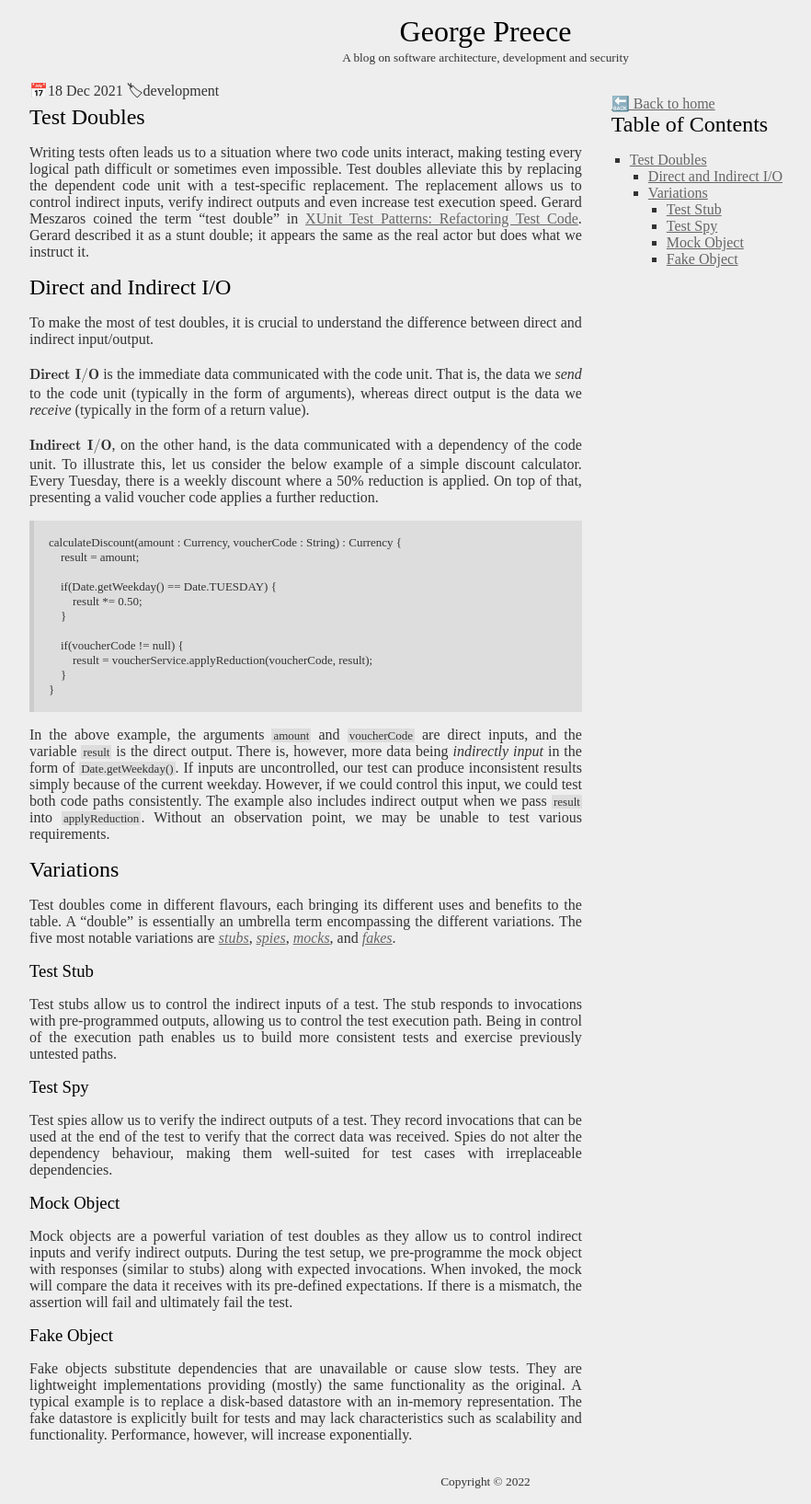
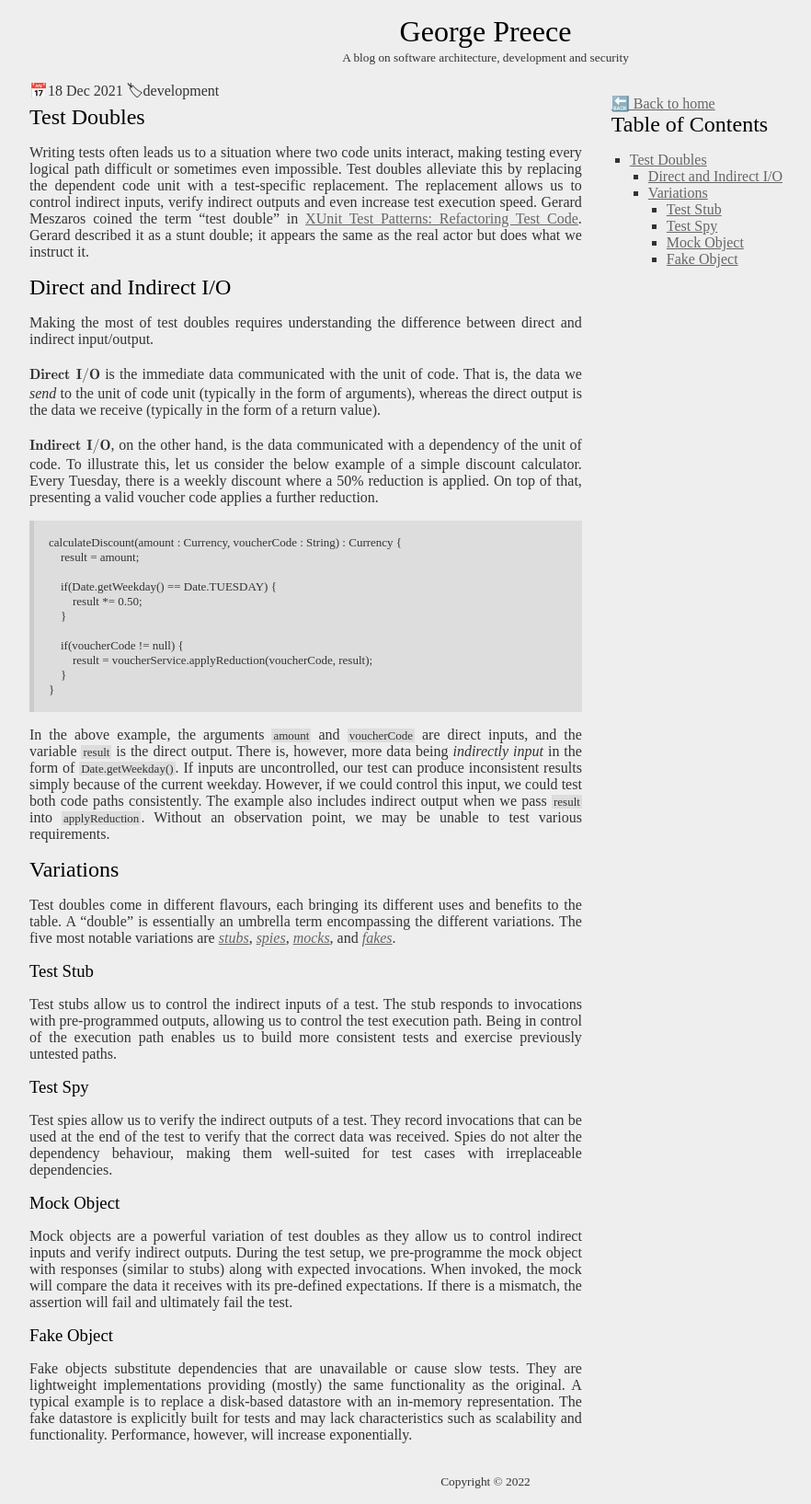
Before and after one commit to GeorgePreece/GeorgePreece.github.io, a Jekyll site: the page built from _posts/2021-12-18-test-doubles.md, in a window 1280 px wide. Shown: the whole page at 92% size, without its empty margins (112-994 px from the left). Built offline with Jekyll 4.4.1, drawn with Linux system fonts in a browser that asks for light colours; some web fonts are replaced.

Commit message:
Apply corrections

````diff
--- a/_posts/2021-12-18-test-doubles.md
+++ b/_posts/2021-12-18-test-doubles.md
@@ -14,11 +14,11 @@ tags: development
 Writing tests often leads us to a situation where two code units interact, making testing every logical path difficult or sometimes even impossible. Test doubles alleviate this by replacing the dependent code unit with a test-specific replacement. The replacement allows us to control indirect inputs, verify indirect outputs and even increase test execution speed. Gerard Meszaros coined the term "test double" in [XUnit Test Patterns: Refactoring Test Code](http://xunitpatterns.com/). Gerard described it as a stunt double; it appears the same as the real actor but does what we instruct it.
 
 ## Direct and Indirect I/O
-To make the most of test doubles, it is crucial to understand the difference between direct and indirect input/output.
+Making the most of test doubles requires understanding the difference between direct and indirect input/output.
 
-**Direct I/O** is the immediate data communicated with the code unit. That is, the data we _send_ to the code unit (typically in the form of arguments), whereas direct output is the data we _receive_ (typically in the form of a return value).
+**Direct I/O** is the immediate data communicated with the unit of code. That is, the data we _send_ to the unit of code unit (typically in the form of arguments), whereas the direct output is the data we receive (typically in the form of a return value).
 
-**Indirect I/O**, on the other hand, is the data communicated with a dependency of the code unit. To illustrate this, let us consider the below example of a simple discount calculator. Every Tuesday, there is a weekly discount where a 50% reduction is applied. On top of that, presenting a valid voucher code applies a further reduction.
+**Indirect I/O**, on the other hand, is the data communicated with a dependency of the unit of code. To illustrate this, let us consider the below example of a simple discount calculator. Every Tuesday, there is a weekly discount where a 50% reduction is applied. On top of that, presenting a valid voucher code applies a further reduction.
 
 ```
 calculateDiscount(amount : Currency, voucherCode : String) : Currency {
````
